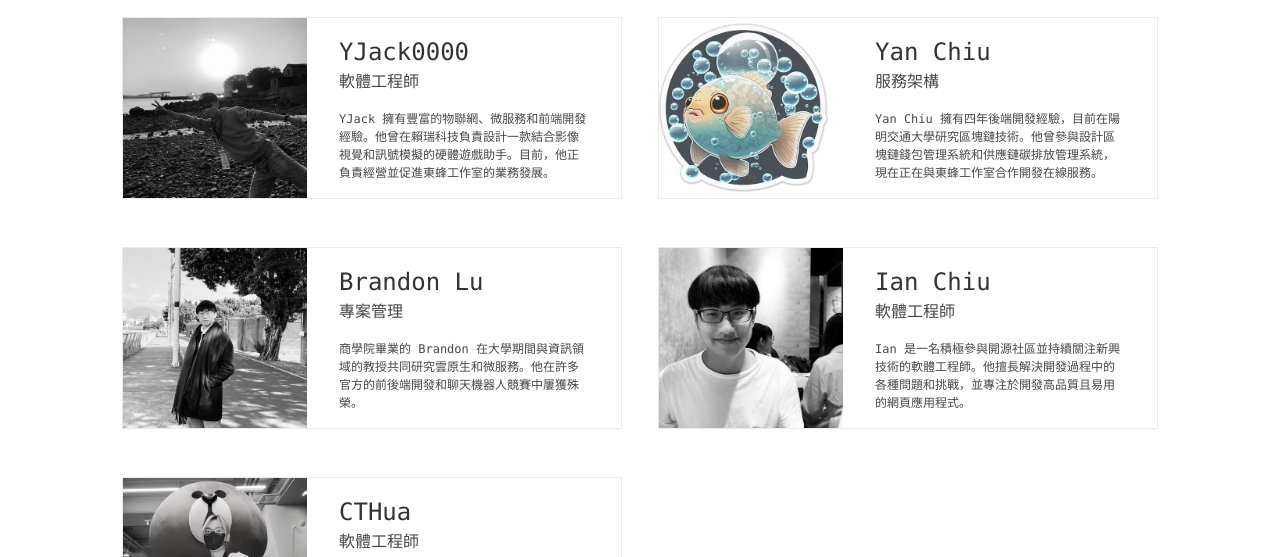
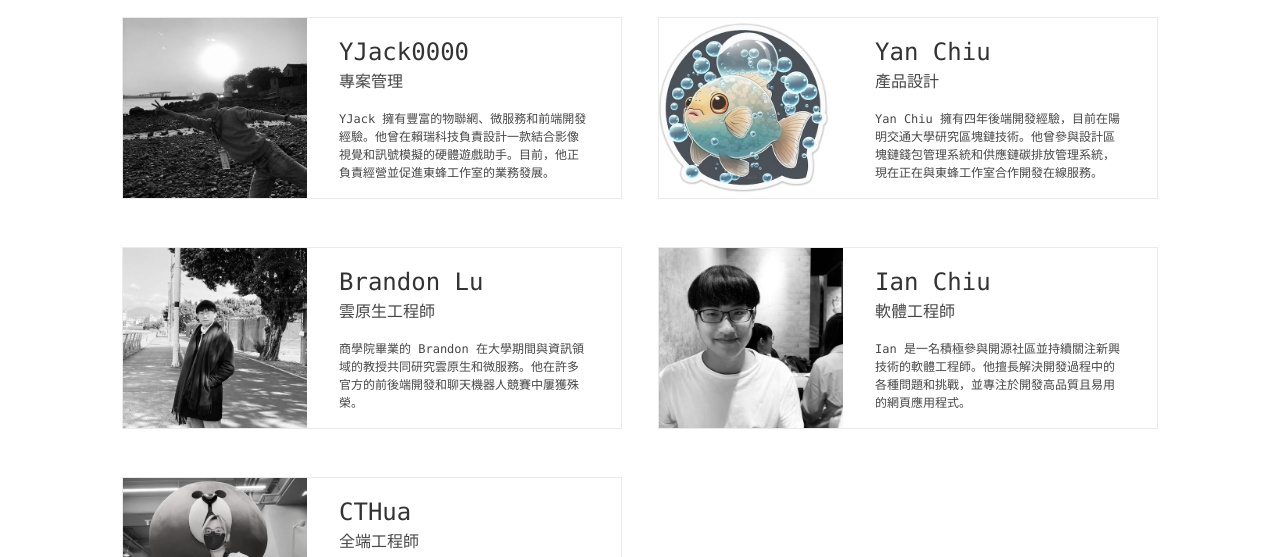
Before and after one commit to CeranaStudio/official-website, a Nuxt app: page /about in a window 1280 px wide. Shown: the part 243-800 px from the top of the page. Built offline with nearby package versions, Linux system fonts and the light colour scheme.

Commit message:
chore: 改寫一下職位

```diff
--- a/components/about/Team.vue
+++ b/components/about/Team.vue
@@ -6,21 +6,21 @@
                 class="mx-auto"
                 src="/img/about/YJack.jpg"
                 title="YJack0000"
-                role="軟體工程師"
+                role="專案管理"
                 description="YJack 擁有豐富的物聯網、微服務和前端開發經驗。他曾在賴瑞科技負責設計一款結合影像視覺和訊號模擬的硬體遊戲助手。目前，他正負責經營並促進東蜂工作室的業務發展。"
             />
             <UiPersonCard
                 class="mx-auto"
                 src="/img/about/Yan.png"
                 title="Yan Chiu"
-                role="服務架構"
+                role="產品設計"
                 description="Yan Chiu 擁有四年後端開發經驗，目前在陽明交通大學研究區塊鏈技術。他曾參與設計區塊鏈錢包管理系統和供應鏈碳排放管理系統，現在正在與東蜂工作室合作開發在線服務。"
             />
             <UiPersonCard
                 class="mx-auto"
                 src="/img/about/Brandon.jpg"
                 title="Brandon Lu"
-                role="專案管理"
+                role="雲原生工程師"
                 description="商學院畢業的 Brandon 在大學期間與資訊領域的教授共同研究雲原生和微服務。他在許多官方的前後端開發和聊天機器人競賽中屢獲殊榮。"
             />
             <UiPersonCard
@@ -34,7 +34,7 @@
                 class="mx-auto"
                 src="/img/about/CTHua.jpg"
                 title="CTHua"
-                role="軟體工程師"
+                role="全端工程師"
                 description="CTHua 的目標是成為一名數位游牧者，他對探索各種技能領域充滿熱情。除了專業項目之外，他還涉獵物聯網、推薦系統、機器學習、量化金融等多個領域。"
             />
             <!-- <UiContextCard -->
```
